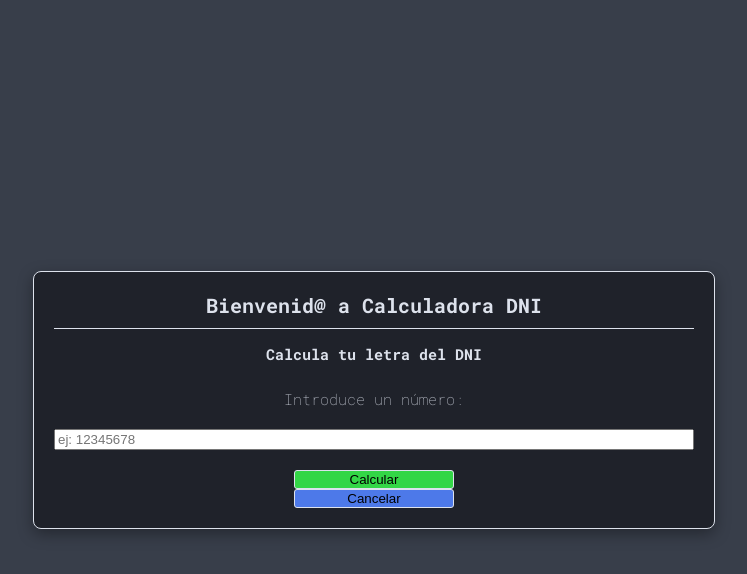
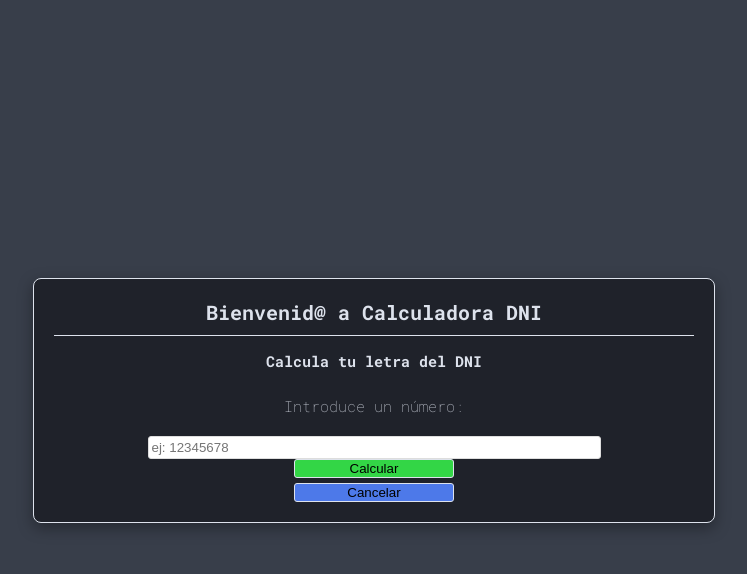
Before and after one commit to simoneavilarranz/kata-dni-simoneaa, a website: page index.html in a window 1280 px wide. Both pictures are taken after a click on the button "Iniciar". Shown: the whole page, without its empty margins (266-1013 px from the left). Drawn offline with Linux system fonts and the light colour scheme.

Commit message:
style:additional styling to form and buttons

```diff
--- a/index.html
+++ b/index.html
@@ -17,9 +17,9 @@
         </div>
         <div id="calculator" >
             <label for="numero">Introduce un número:</label><br>
-            <input type="text" id="numero" name="numero" placeholder="ej: 12345678"><br>
-            <button type="submit" id="calculate-button">Calcular</button>
-            <button type="submit" id="cancel-button">Cancelar</button>
+            <input type="text" id="number-form" name="numero" placeholder="ej: 12345678">
+            <button type="button" id="calculate-button">Calcular</button>
+            <button type="button" id="cancel-button">Cancelar</button>
         </div>
     </form>
     <script src="./src/js/button.js"></script>
--- a/src/js/button.js
+++ b/src/js/button.js
@@ -7,7 +7,7 @@ function openTest() {
 
 function closeTest() {
     document.getElementById("calculator").style.display = "none";
-    document.getElementById("button-call").style.display = "flex";
+    document.getElementById("button-call").style.display = "block";
 }
 
 document.getElementById('button-call').addEventListener('click', openTest);
--- a/src/styles/components.css
+++ b/src/styles/components.css
@@ -64,6 +64,7 @@ button {
 #calculate-button {
 
     background-color: var(--green);
+    margin-bottom: 5px;
 
 }
 
@@ -72,3 +73,37 @@ button {
     background-color: var(--blue);
 
 }
+
+#number-form {
+
+    min-width: 70%;
+    margin: auto;
+
+}
+
+input[type=text],
+textarea {
+
+    outline: none;
+    padding: 3px 0px 3px 3px;
+    margin: 5px 1px 3px 0px;
+    border: 1px solid #DDDDDD;
+    border-radius: 3px;
+
+}
+
+input[type=text]:focus,
+textarea:focus {
+
+    box-shadow: 0 0 5px var(--orange);
+    padding: 3px 0px 3px 3px;
+    margin: 5px 1px 3px 0px;
+    border: 1px solid var(--orange);
+
+}
+
+button:hover {
+
+    filter: brightness(115%);
+
+}
```
